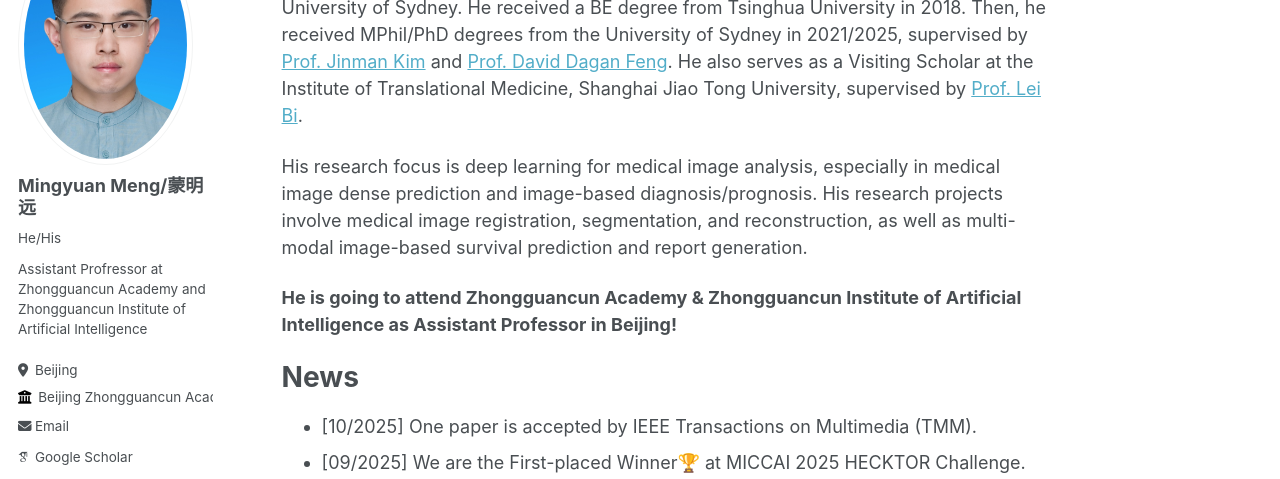
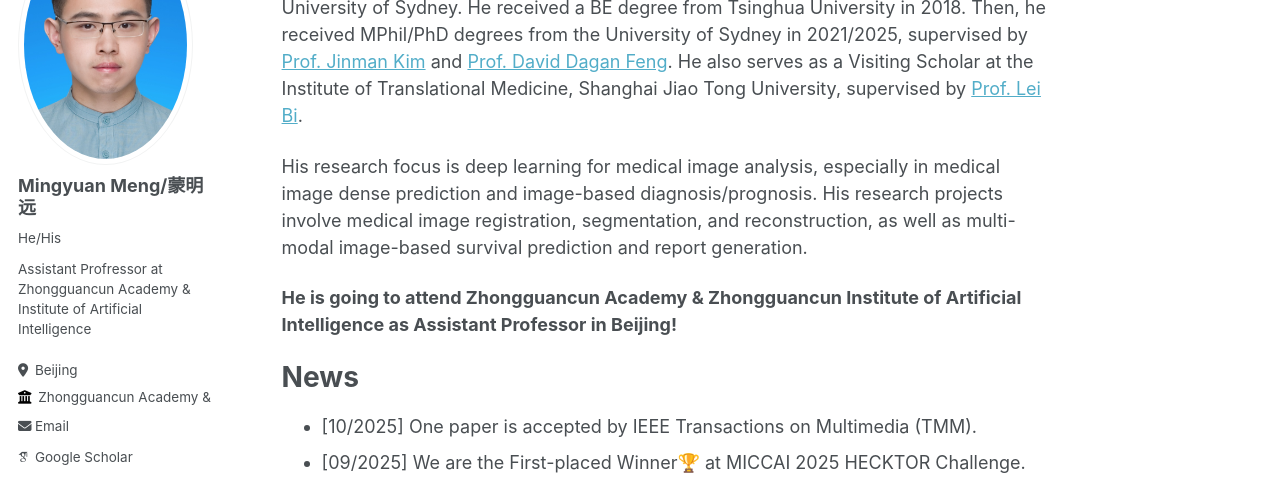
Before and after one commit to MungoMeng/mungomeng.github.io, a Jekyll site: the page built from _pages/about.md, in a window 1280 px wide. Shown: the part 181-660 px from the top of the page. Built offline with Jekyll 4.4.1, drawn with Linux system fonts in a browser that asks for light colours; some web fonts are replaced.

Commit message:
Update _config.yml

```diff
--- a/_config.yml
+++ b/_config.yml
@@ -24,9 +24,9 @@ author:
   avatar           : "profile.png"
   name             : "Mingyuan Meng/蒙明远"
   pronouns         : "He/His"
-  bio              : "Assistant Profressor at Zhongguancun Academy and Zhongguancun Institute of Artificial Intelligence"
+  bio              : "Assistant Profressor at Zhongguancun Academy & Institute of Artificial Intelligence"
   location         : "Beijing"
-  employer         : "Beijing Zhongguancun Academy"
+  employer         : "Zhongguancun Academy & Zhongguancun Institute of Artificial Intelligence"
   uri              : # URL
   email            : "mungomeng@qq.com"
 
```
